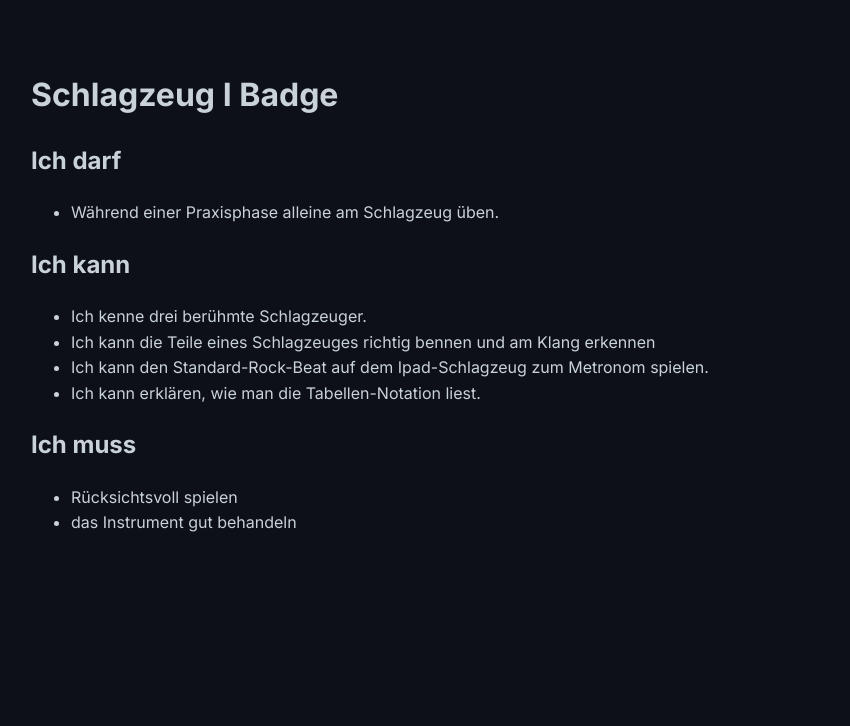
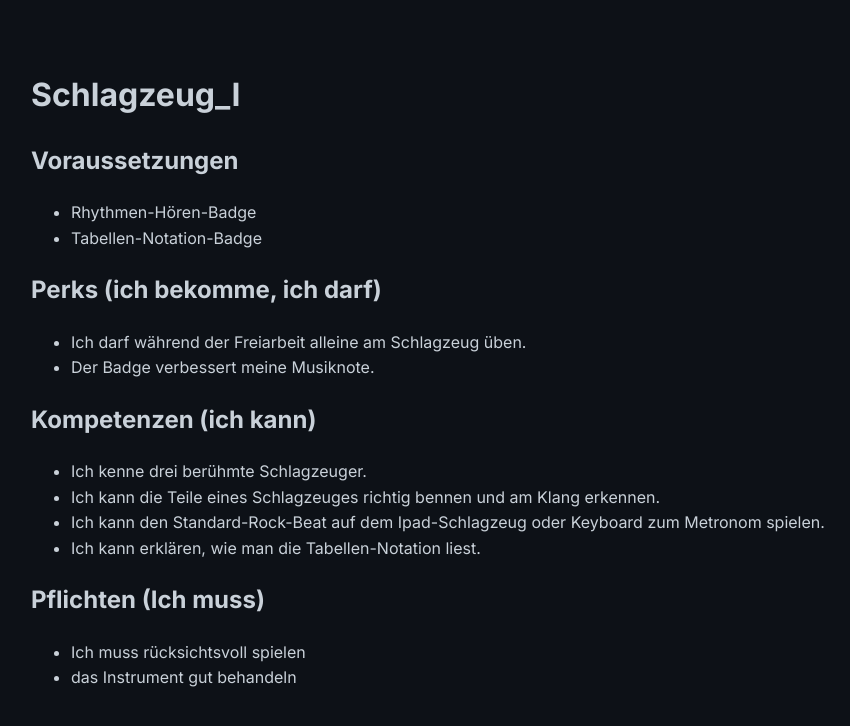
Before and after one commit to fpiesik/gitschool, a Jekyll site: the page built from badges/Schlagzeug_I.md, in a window 1280 px wide. Shown: the top 726 px of the page, without its empty margins (109-959 px from the left). Built offline with Jekyll 4.4.1, drawn with Linux system fonts in a browser that asks for light colours; our own code applies the rules of GitHub Pages for plain Markdown files.

Commit message:
added badges

```diff
--- a/badges/Schlagzeug_I.md
+++ b/badges/Schlagzeug_I.md
@@ -1,21 +1,23 @@
-# Schlagzeug I Badge
+# Schlagzeug_I
 
-## Ich darf
+## Voraussetzungen
 
-- Während einer Praxisphase alleine am Schlagzeug üben.
+- Rhythmen-Hören-Badge
+- Tabellen-Notation-Badge
 
-## Ich kann
+## Perks (ich bekomme, ich darf)
+
+- Ich darf während der Freiarbeit alleine am Schlagzeug üben.
+- Der Badge verbessert meine Musiknote.
+
+## Kompetenzen (ich kann)
 
 - Ich kenne drei berühmte Schlagzeuger.
-- Ich kann die Teile eines Schlagzeuges richtig bennen und am Klang erkennen
-- Ich kann den Standard-Rock-Beat auf dem Ipad-Schlagzeug zum Metronom spielen.
+- Ich kann die Teile eines Schlagzeuges richtig bennen und am Klang erkennen.
+- Ich kann den Standard-Rock-Beat auf dem Ipad-Schlagzeug oder Keyboard zum Metronom spielen.
 - Ich kann erklären, wie man die Tabellen-Notation liest.
 
-## Ich muss
+## Pflichten (Ich muss)
 
-- Rücksichtsvoll spielen
+- Ich muss rücksichtsvoll spielen
 - das Instrument gut behandeln
-
-&nbsp;
-
-&nbsp;
```
Also changed, not shown: badges/Gesang_I.md (added, +16 -0 lines), badges/Gitarre_I.md (added, +15 -0 lines), badges/Keyboard_I.md (added, +20 -0 lines), badges/Klängehören_I.md (added, +16 -0 lines), badges/Laufzettel.md (added, +31 -0 lines), badges/Regeln.md (added, +13 -0 lines), badges/Rhythmenhören_I.md (added, +16 -0 lines), badges/Tönehören_I.md (added, +14 -0 lines), badges/Bass I.md (added), badges/Graph-Notation.md (added).
